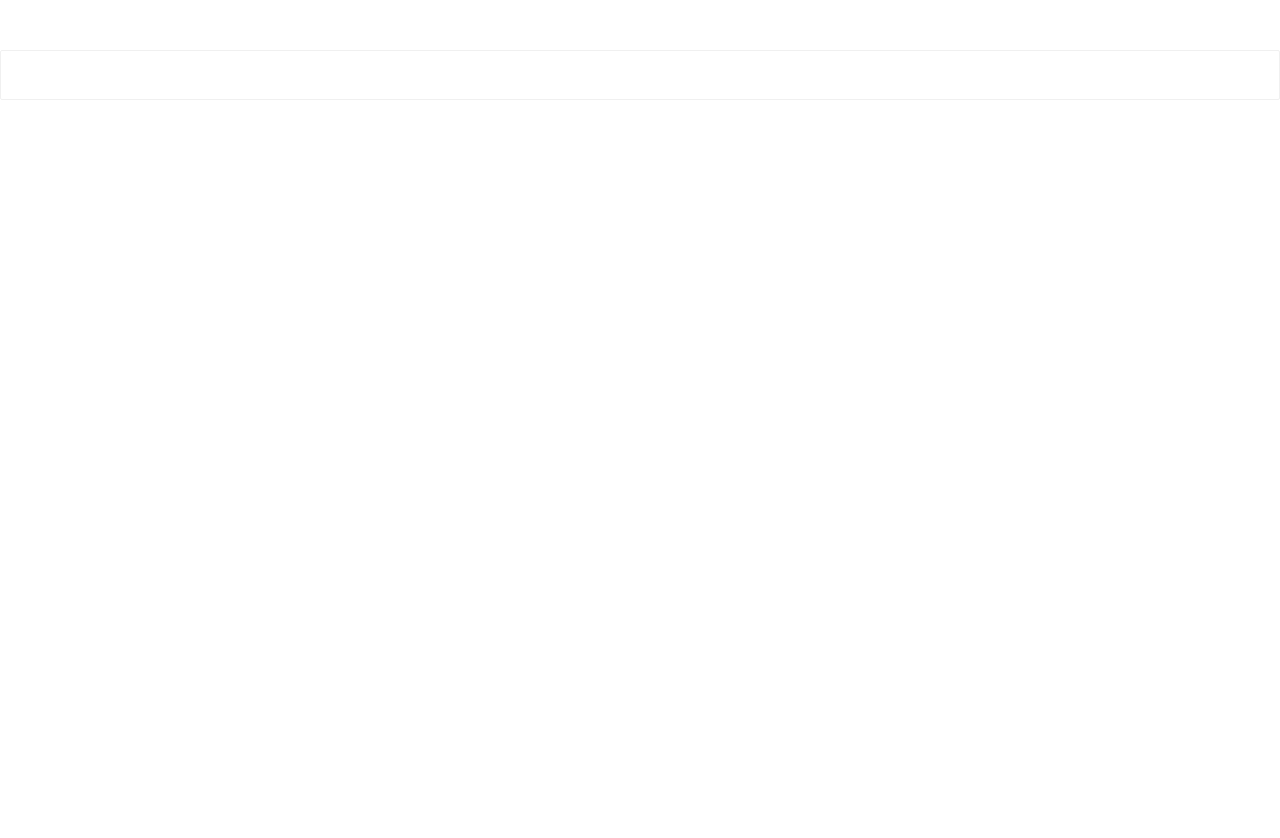
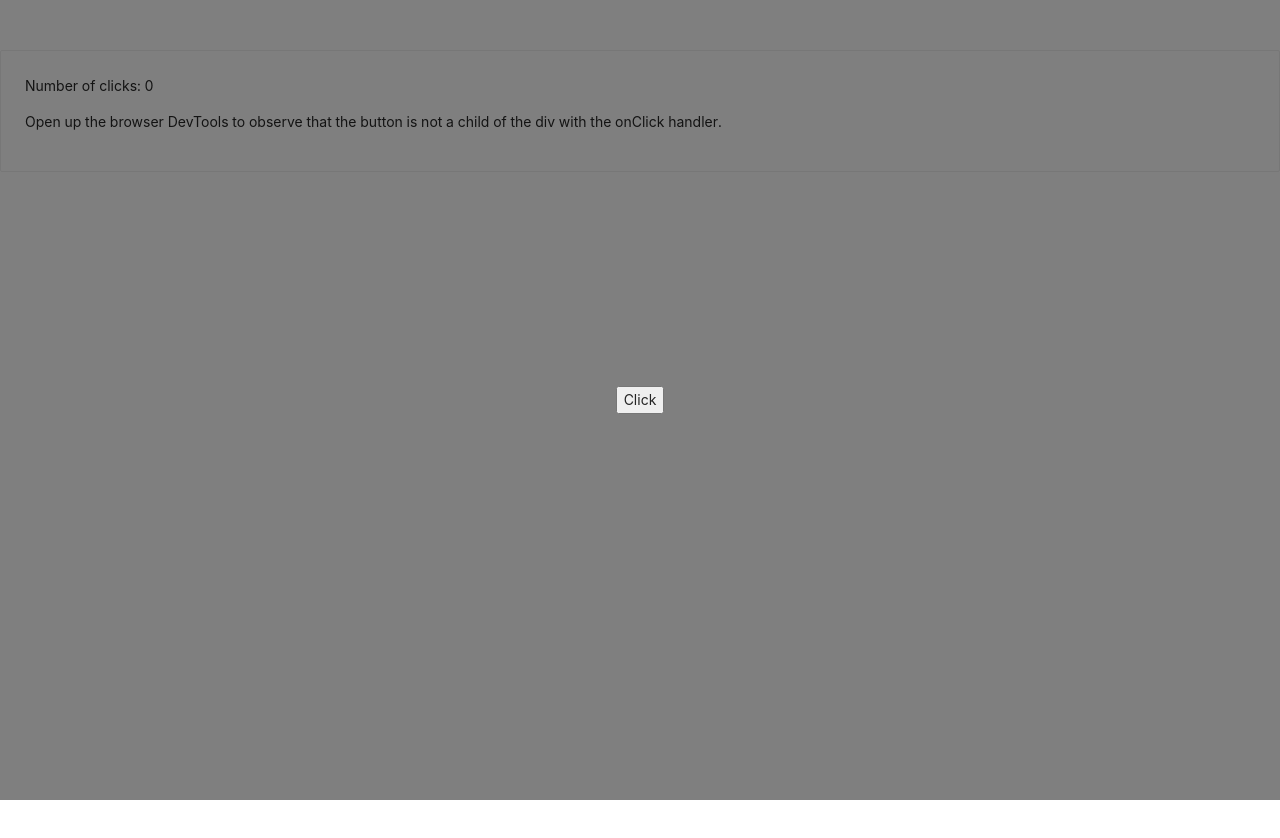
Before and after one commit to elpulgadev/run-reactjs, a React (Create React App) app: page / in a window 1280 px wide. Shown: the top 838 px of the page. Built offline with nearby package versions, Linux system fonts and the light colour scheme.

Commit message:
roadmap: investigate portal

```diff
--- a/public/index.html
+++ b/public/index.html
@@ -29,6 +29,7 @@
   <body>
     <noscript>You need to enable JavaScript to run this app.</noscript>
     <div id="root"></div>
+    <div id="modal-root"></div>
     <!--
       This HTML file is a template.
       If you open it directly in the browser, you will see an empty page.
--- a/src/App.js
+++ b/src/App.js
@@ -51,6 +51,9 @@ import { Card } from "antd";
 // import LiftingState from "./components/investigate-roadmap/RenderProps/02. LiftingState";
 // import ComponentCompositionChildrenProps from "./components/investigate-roadmap/RenderProps/03. ComponentCompositionChildrenProps";
 // import RenderPropComponent from "./components/investigate-roadmap/RenderProps/04. RenderPropComponent";
+// import HigherOrderComponent01 from "./components/investigate-roadmap/HigherOrderComponent/01";
+import Portals from "./components/investigate-roadmap/Portals";
+// import HigherOrderFunc from "./components/investigate-roadmap/HigherOrderFunc/01";
 
 function App() {
   return (
@@ -102,6 +105,10 @@ function App() {
       {/* <LiftingState /> */}
       {/* <ComponentCompositionChildrenProps /> */}
       {/* <RenderPropComponent /> */}
+
+      {/* <HigherOrderComponent01 /> */}
+      <Portals />
+      {/* <HigherOrderFunc /> */}
     </Card>
   );
 }
--- /dev/null
+++ b/src/components/investigate-roadmap/HigherOrderFunc/01/index.jsx
@@ -0,0 +1,5 @@
+const multiply = (multiplier) => (multiplicand) => multiplier * multiplicand;
+
+const product = multiply(3)(4);
+
+console.log(product);
--- /dev/null
+++ b/src/components/investigate-roadmap/HigherOrderFunc/02/index.jsx
@@ -0,0 +1,6 @@
+const multiply = (multiplier, multiplicand) => multiplicand * multiplier;
+
+const product = multiply(3, 4);
+
+console.log(product);
+// 12
--- /dev/null
+++ b/src/components/investigate-roadmap/Portals/index.jsx
@@ -0,0 +1,54 @@
+import ReactDOM from "react-dom";
+
+import { useState, useEffect } from "react";
+
+const modalRoot = document.getElementById("modal-root");
+
+function Modal({ children }) {
+  const el = document.createElement("div");
+
+  useEffect(() => {
+    modalRoot.append(el);
+  }, [el]);
+
+  useEffect(() => {
+    return () => {
+      modalRoot.removeChild(el);
+    };
+  }, [el]);
+
+  return ReactDOM.createPortal(children, el);
+}
+
+function Portals() {
+  const [clicks, setClicks] = useState(0);
+
+  function handleClick() {
+    setClicks(clicks + 1);
+  }
+
+  return (
+    <div onClick={handleClick}>
+      <p>Number of clicks: {clicks}</p>
+      <p>
+        Open up the browser DevTools to observe that the button is not a child
+        of the div with the onClick handler.
+      </p>
+      <Modal>
+        <Child />
+      </Modal>
+    </div>
+  );
+}
+
+function Child() {
+  return (
+    <div className="modal">
+      <button>Click</button>
+    </div>
+  );
+}
+
+export default Portals;
+
+// Catching an event bubbling up from a portal in a parent component allows the development of more flexible abstractions that are not inherently reliant on portals. For example, if you render a <Modal /> component, the parent can capture its events regardless of whether it’s implemented using portals.
--- a/src/index.css
+++ b/src/index.css
@@ -11,3 +11,20 @@ code {
   font-family: source-code-pro, Menlo, Monaco, Consolas, 'Courier New',
     monospace;
 }
+
+#modal-root {
+  position: relative;
+  z-index: 999;
+}
+
+.modal {
+  background-color: rgba(0, 0, 0, 0.5);
+  position: fixed;
+  height: 100%;
+  width: 100%;
+  top: 0;
+  left: 0;
+  display: flex;
+  align-items: center;
+  justify-content: center;
+}
```
Also changed, not shown: src/components/investigate-roadmap/HigherOrderComponent/01/index.jsx (renamed from src/components/investigate-roadmap/HigherOrderComponent/index.jsx, +13 -3 lines), src/index.js (+6 -6 lines).
